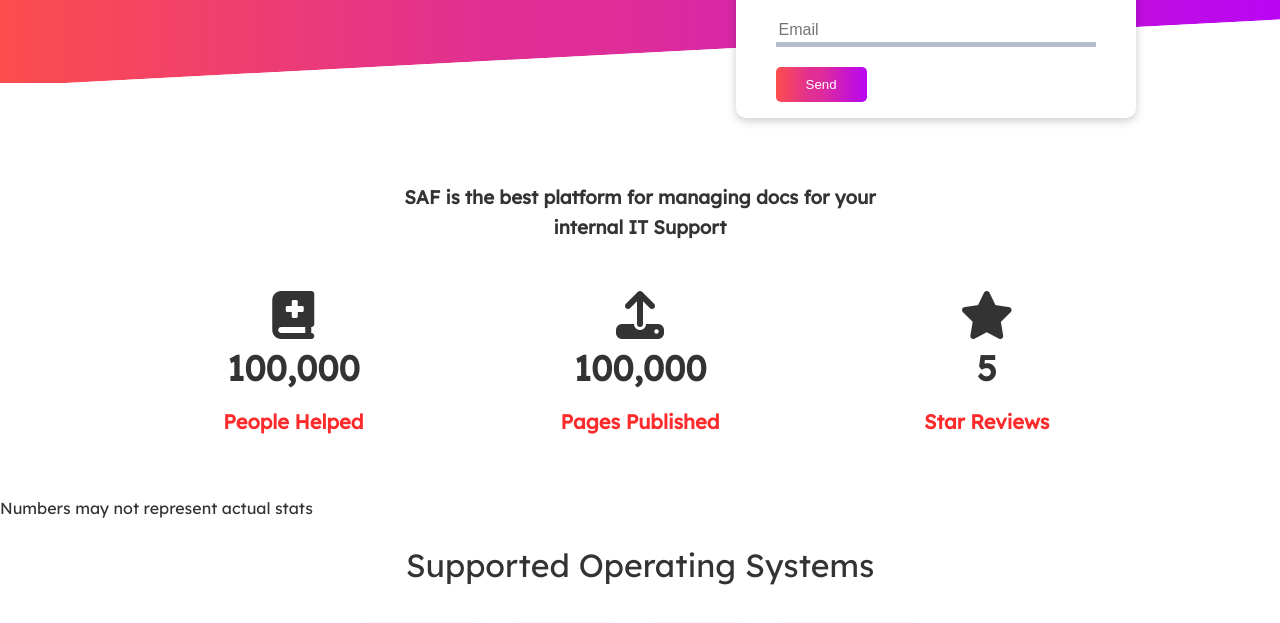
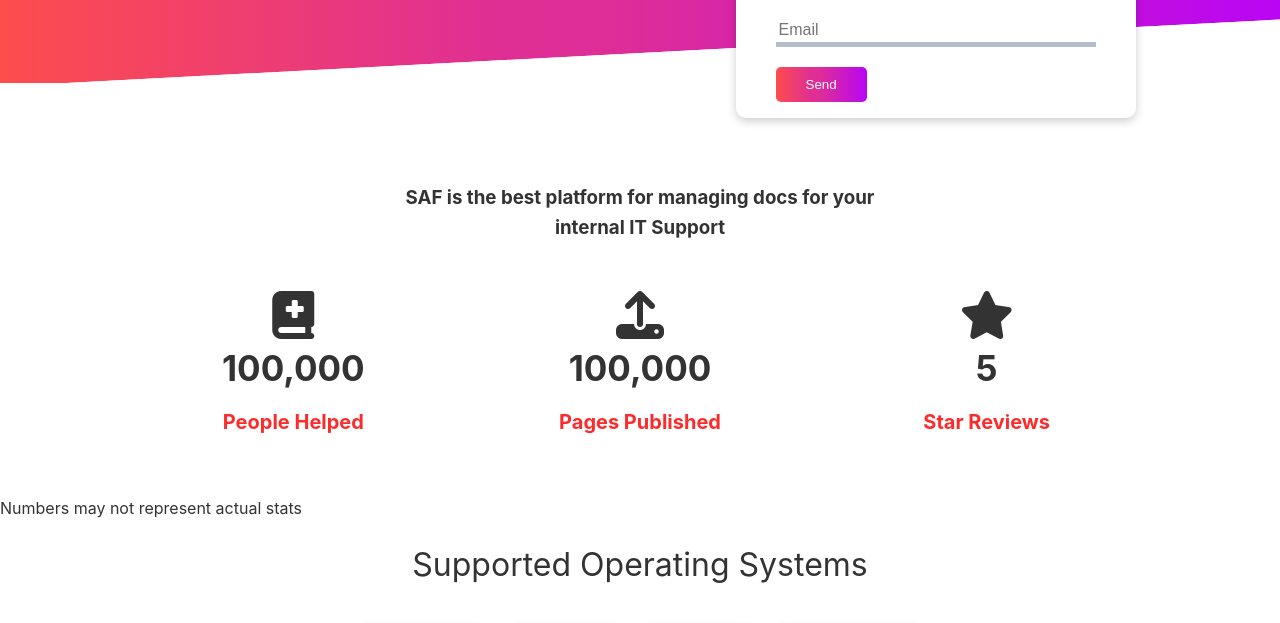
Before and after one commit to TheSAFComapny/Web, a website: page index.html in a window 1280 px wide. Shown: the part 442-1065 px from the top of the page. Drawn offline with Linux system fonts and the light colour scheme; a script that the page names is missing; a web font is replaced by a local one.

Commit message:
blink font

```diff
--- a/css/style.css
+++ b/css/style.css
@@ -54,7 +54,7 @@
 }
 
 body {
-  font-family: 'Lexend', sans-serif;
+  font-family: -apple-system, BlinkMacSystemFont, sans-serif;
   color: #333;
   line-height: 1.6;
 
```
